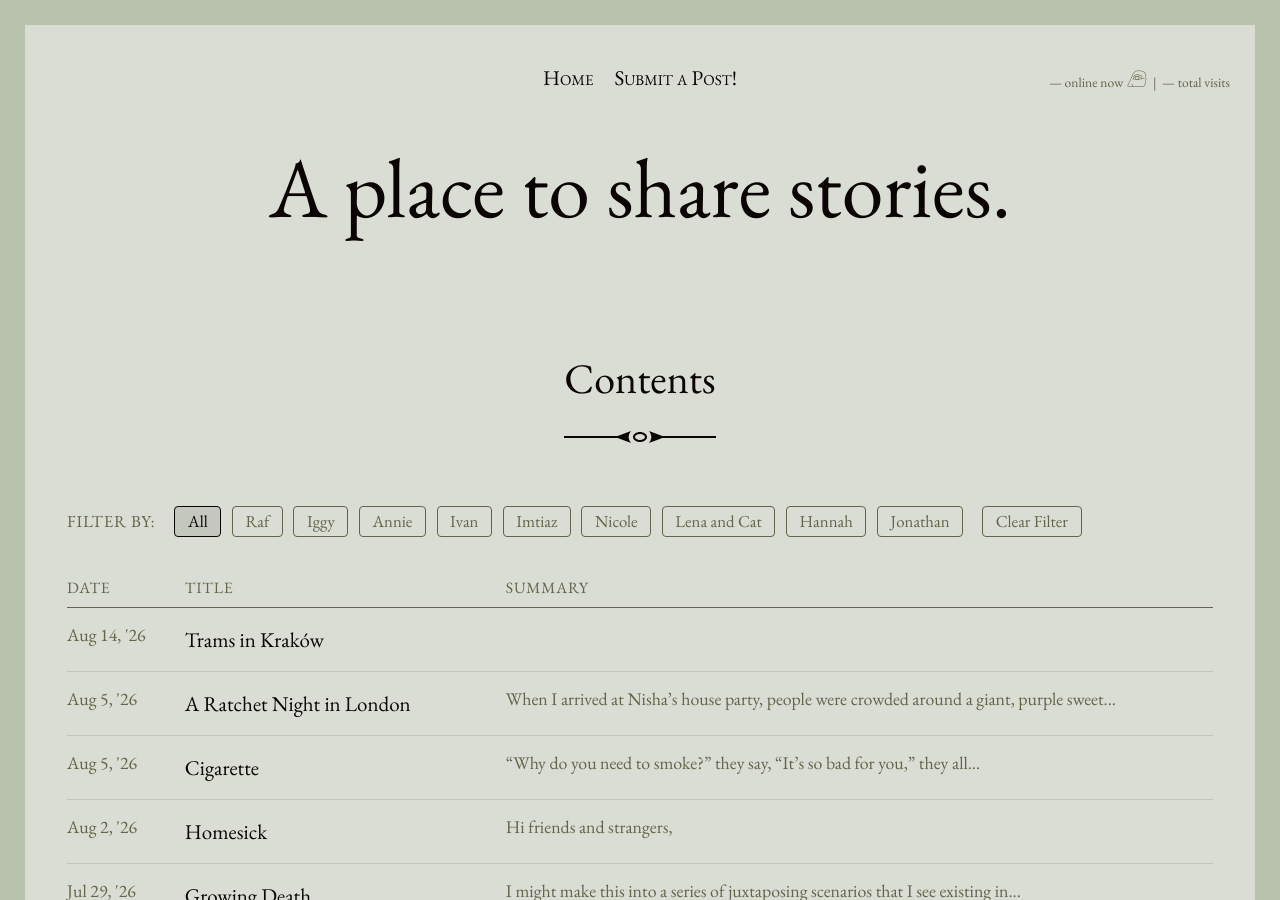
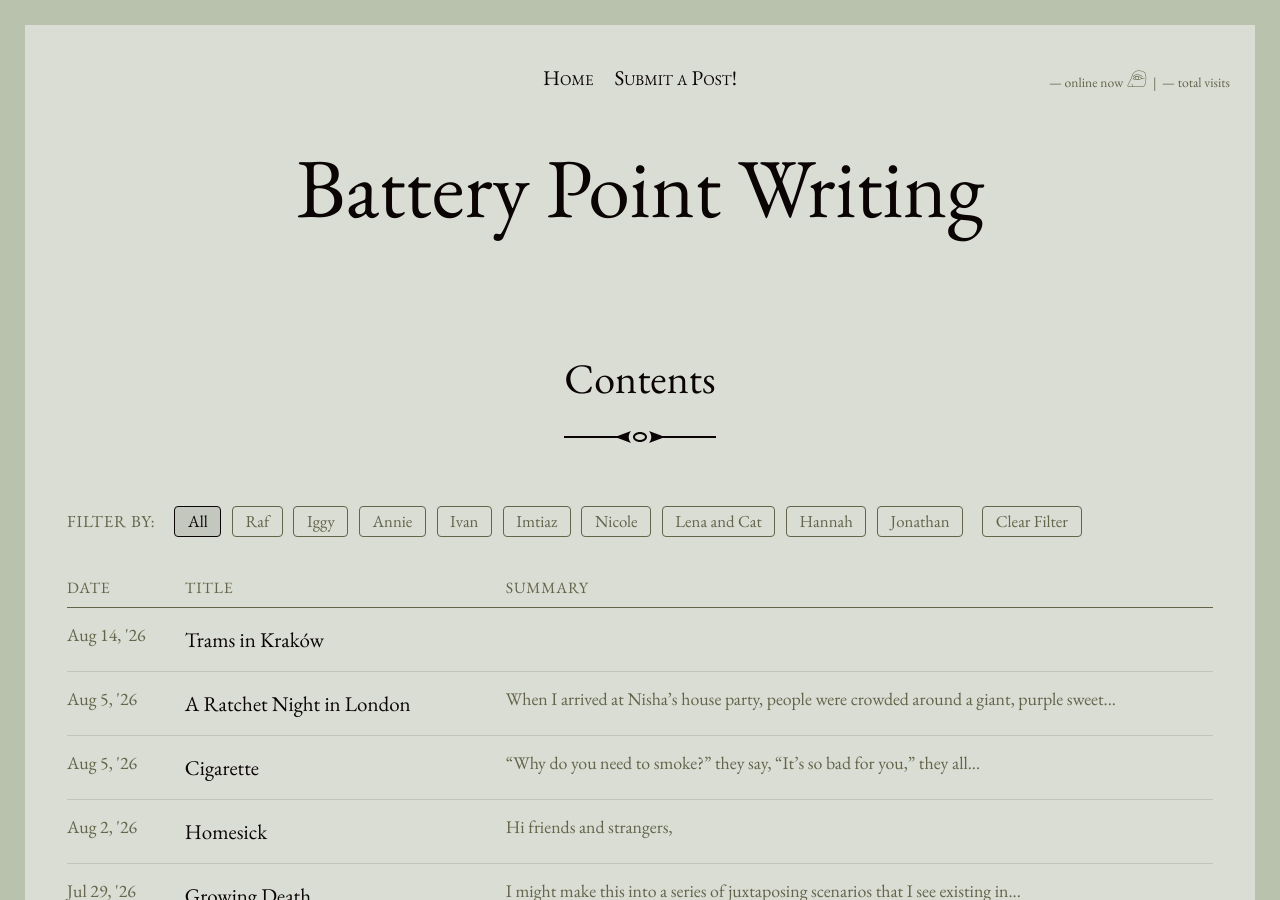
Before and after one commit to batterypointwriting/batterypointwriting.github.io, a Jekyll site: the page built from index.html, in a window 1280 px wide and 900 px high. Built offline with Jekyll 4.4.1, drawn with Linux system fonts in a browser that asks for light colours; the list of posts is cut into pages by our own code.

Commit message:
Update _config.yml

```diff
--- a/_config.yml
+++ b/_config.yml
@@ -13,7 +13,7 @@
 # you will see them accessed via {{ site.title }}, {{ site.email }}, and so on.
 # You can create any custom variable you would like, and they will be accessible
 # in the templates via {{ site.myvariable }}.
-title: A place to share stories.
+title: Battery Point Writing
 email: rafworkonly@gmail.com
 description: >- # this means to ignore newlines until "baseurl:"
 baseurl: "" # the subpath of your site, e.g. /blog
```
